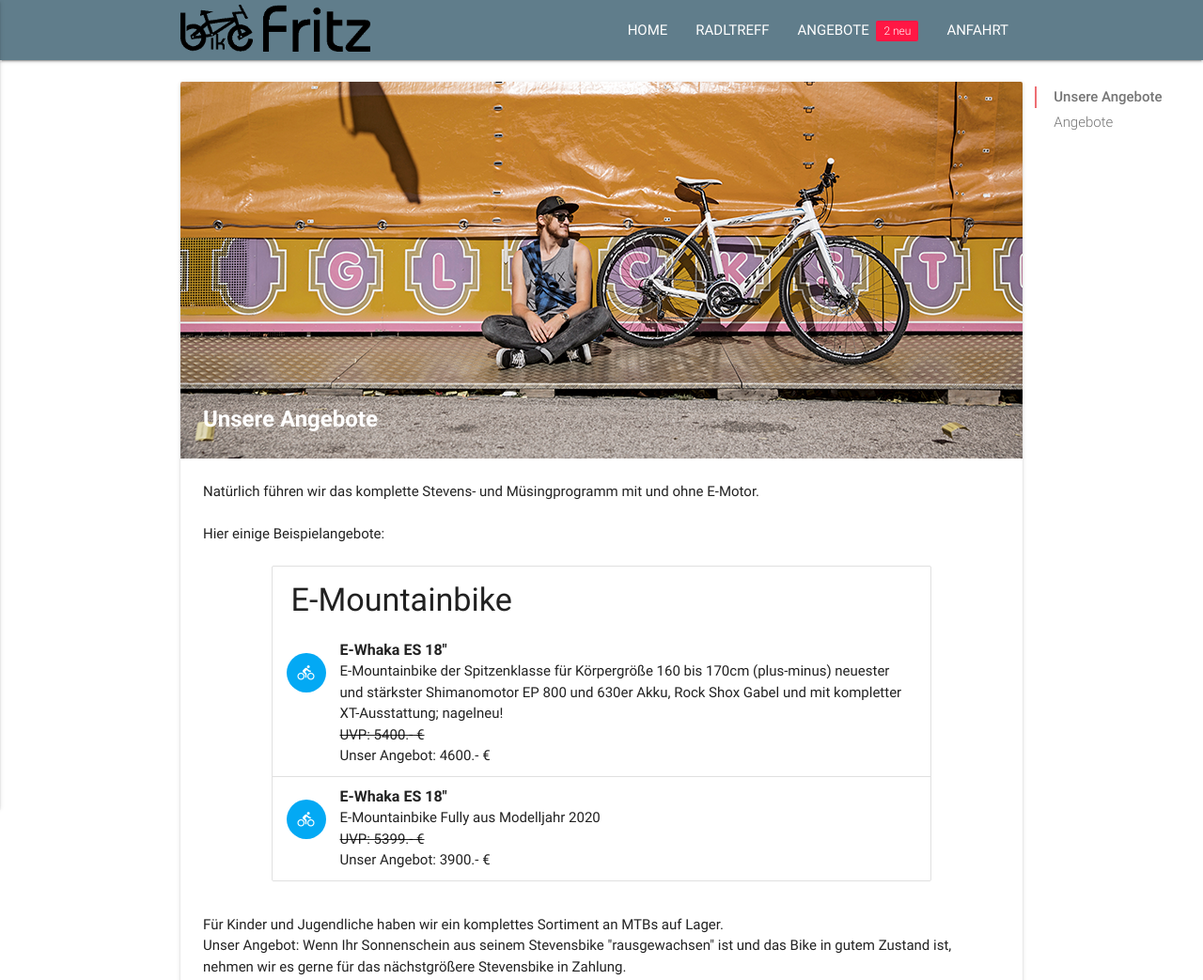
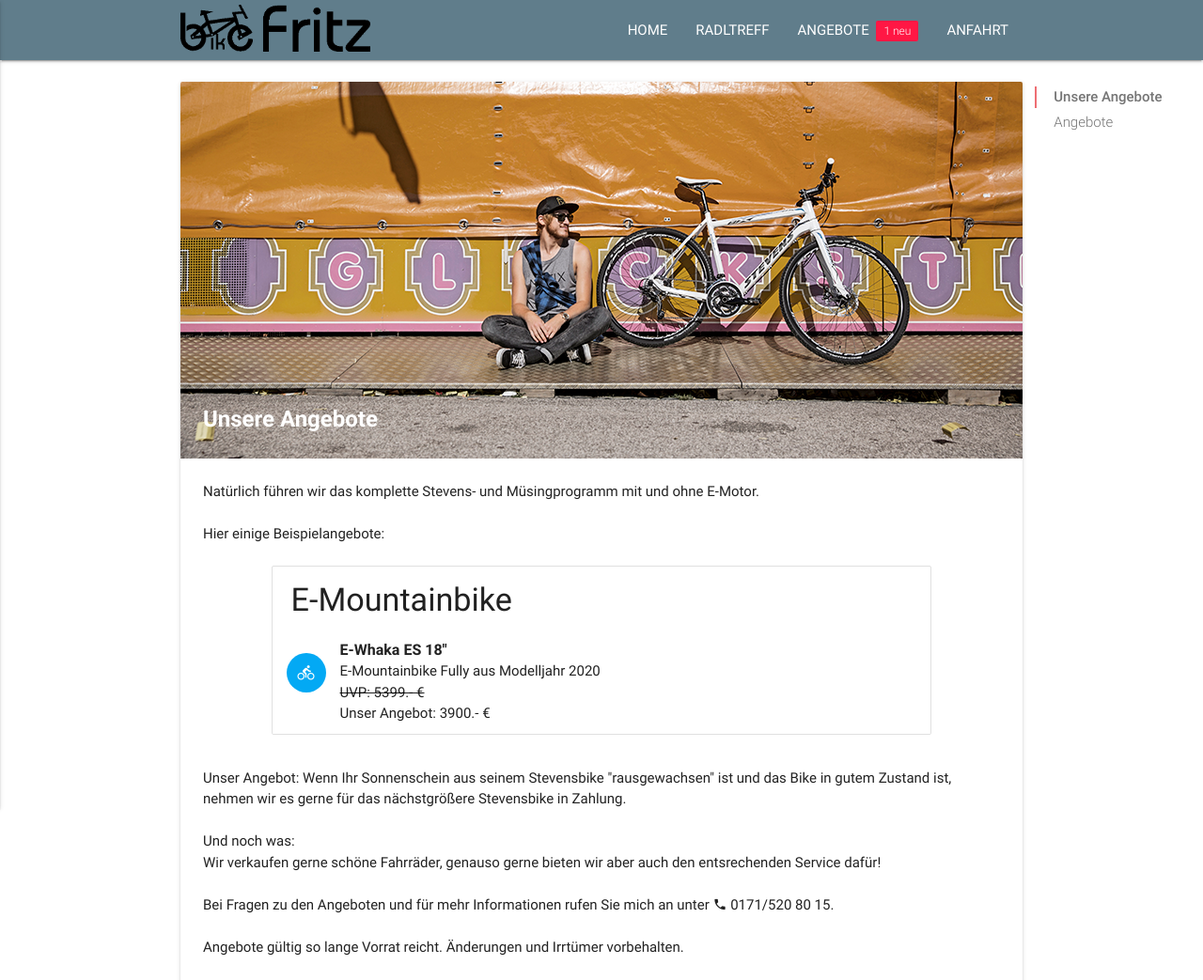
Before and after one commit to maxbrknr/bikefritz, a plain HTML site: page angebote.html in a window 1280 px wide. Shown: the top 1043 px of the page at 94% size. Drawn offline with nearby package versions, Linux system fonts and the light colour scheme.

Commit message:
change stuff

```diff
--- a/angebote.html
+++ b/angebote.html
@@ -106,7 +106,6 @@
 
                                     </div>
                                     <p>
-                                        Für Kinder und Jugendliche haben wir ein komplettes Sortiment an MTBs auf Lager.<br>
                                         Unser Angebot: Wenn Ihr Sonnenschein aus seinem Stevensbike "rausgewachsen" ist und das
                                         Bike in gutem Zustand ist, nehmen wir es gerne für das nächstgrößere Stevensbike in Zahlung.
                                     </p>
--- a/assets/js/init.js
+++ b/assets/js/init.js
@@ -2,7 +2,7 @@
 
 // Global variables
 var current_sale = "Unsere Angebote";
-var new_offers = "2";
+var new_offers = "1";
 
 
 var currSaleElement = document.getElementById('to_sale');
--- a/assets/js/offers.js
+++ b/assets/js/offers.js
@@ -16,15 +16,6 @@ var offers = [];
 // );
 
 offers.push(
-    {
-        'section': "E-Mountainbike",
-        "title": "E-Whaka ES 18\"",
-        'info': "E-Mountainbike der Spitzenklasse für Körpergröße 160 bis 170cm (plus-minus) \
-            neuester und stärkster Shimanomotor EP 800 und 630er Akku, Rock Shox Gabel und mit \
-            kompletter XT-Ausstattung; nagelneu!",
-        'price': "5400",
-        'sale': "4600"
-    },
     {
         'section': "E-Mountainbike",
         "title": "E-Whaka ES 18\"",
```
Also changed, not shown: 1 other file.
